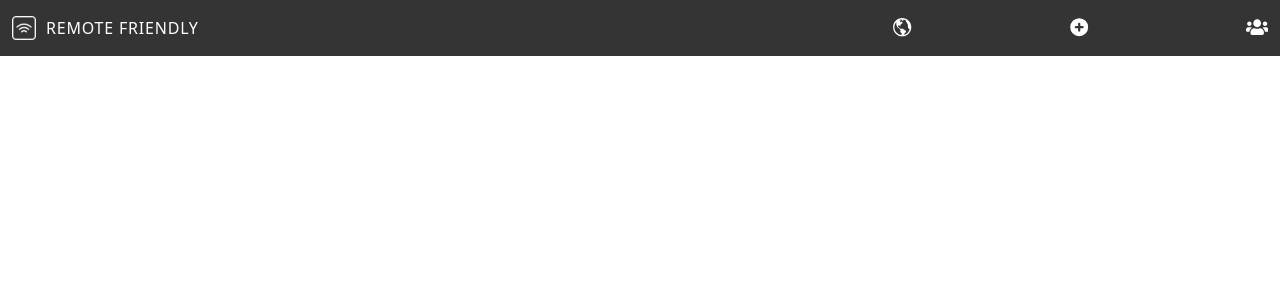
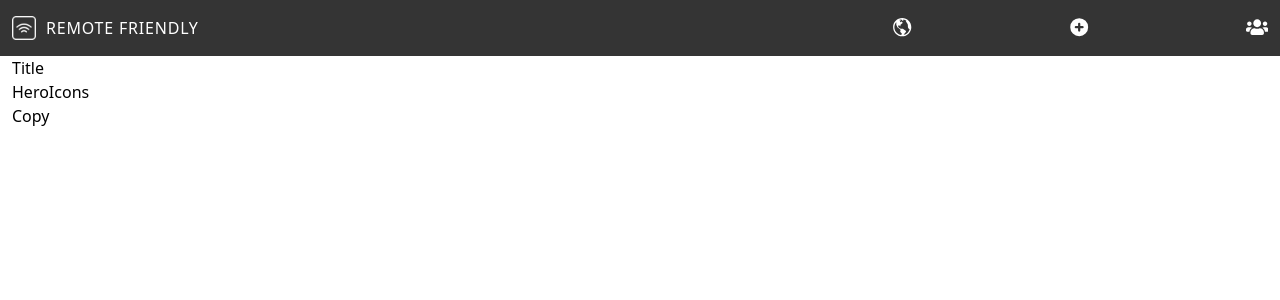
Before and after one commit to roodhouse/python-coffee-shops, a React (Create React App) app in the folder frontend/: page / in a window 1280 px wide. Shown: the top 300 px of the page. Built offline with nearby package versions, Linux system fonts and the light colour scheme.

Commit message:
setting up

```diff
--- a/frontend/src/App.js
+++ b/frontend/src/App.js
@@ -1,7 +1,8 @@
-// get replicating old project format here
+// add hero section for mb in main container
 
 import { useMain } from './context/main';
 import Header from './components/Header'
+import Home from './components/Home';
 
 function App() {
 
@@ -14,6 +15,11 @@ function App() {
             <Header />
           </div>
         <div id='mainContainer' className='px-[.75rem]'>
+          <div id='homeWrapper' style={home ? {display: 'block'} : {display: 'none'}}>
+          <Home />
+          </div>
+
+
         </div>
 
       </div>
--- /dev/null
+++ b/frontend/src/components/Home.jsx
@@ -0,0 +1,24 @@
+import React from 'react'
+import TitleIcons from './header/home/TitleIcons'
+import Copy from './header/home/Copy'
+
+// title
+// 2 icons
+// text
+
+function Home() {
+  return (
+    <>
+        <div id="homeContainer">
+            <div id="titleIconsWrapper">
+                <TitleIcons />
+            </div>
+            <div id="copyWrapper">
+                <Copy />
+            </div>
+        </div>
+    </>
+  )
+}
+
+export default Home
--- /dev/null
+++ b/frontend/src/components/header/home/Copy.jsx
@@ -0,0 +1,9 @@
+import React from 'react'
+
+function Copy() {
+  return (
+    <div>Copy</div>
+  )
+}
+
+export default Copy
--- /dev/null
+++ b/frontend/src/components/header/home/TitleIcons.jsx
@@ -0,0 +1,20 @@
+import React from 'react'
+import HeroIcons from './heroIcons/HeroIcons'
+import HeroTitle from './heroTitle/HeroTitle'
+
+function TitleIcons() {
+  return (
+    <>
+        <div id="titleIconsContainer">
+            <div id="titleWrapper">
+                <HeroTitle />
+            </div>
+            <div id="iconsWrapper">
+                <HeroIcons />
+            </div>
+        </div>
+    </>
+  )
+}
+
+export default TitleIcons
--- /dev/null
+++ b/frontend/src/components/header/home/heroIcons/HeroIcons.jsx
@@ -0,0 +1,9 @@
+import React from 'react'
+
+function HeroIcons() {
+  return (
+    <div>HeroIcons</div>
+  )
+}
+
+export default HeroIcons
--- /dev/null
+++ b/frontend/src/components/header/home/heroTitle/HeroTitle.jsx
@@ -0,0 +1,9 @@
+import React from 'react'
+
+function HeroTitle() {
+  return (
+    <div>Title</div>
+  )
+}
+
+export default HeroTitle
--- a/frontend/src/context/main.jsx
+++ b/frontend/src/context/main.jsx
@@ -6,11 +6,12 @@ const MainContext = createContext();
 // define a provider component to wrap
 const MainProvider = ({ children }) => {
     const [ home, setHome ] = useState('home')
+    const [ currentCity, setCurrentCity ] = useState('Austin')
 
     return <MainContext.Provider value =
     {
         {
-            home
+            home, currentCity
         }
     }>
         {children}
```
